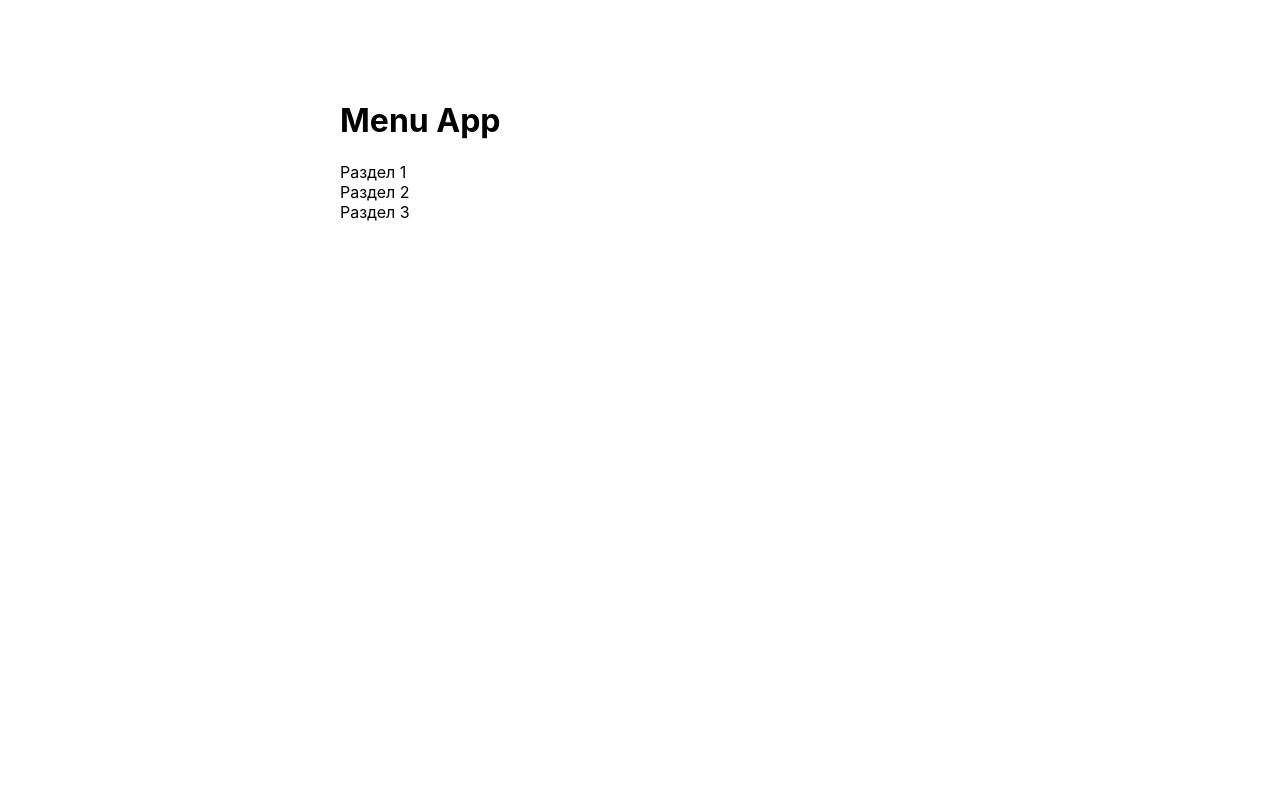
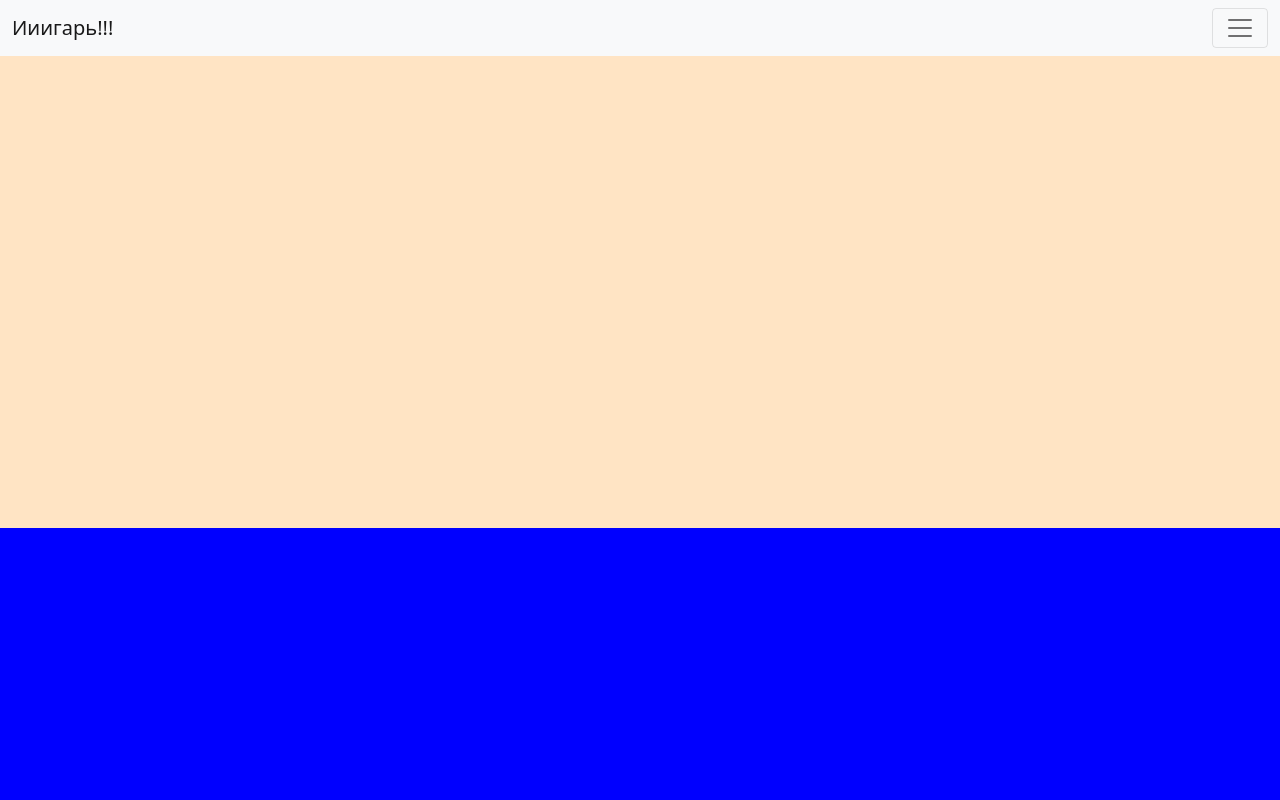
Before and after one commit to AlexanderPron/menu-app, a React (Create React App) app: page / in a window 1280 px wide. Shown: the top 800 px of the page. Built offline with nearby package versions, Linux system fonts and the light colour scheme.

Commit message:
nav-button v.1.0

```diff
--- a/package.json
+++ b/package.json
@@ -6,7 +6,9 @@
     "@testing-library/jest-dom": "^5.16.2",
     "@testing-library/react": "^12.1.4",
     "@testing-library/user-event": "^13.5.0",
+    "bootstrap": "^5.1.3",
     "react": "^17.0.2",
+    "react-bootstrap": "^2.2.1",
     "react-dom": "^17.0.2",
     "react-scripts": "5.0.0",
     "web-vitals": "^2.1.4"
--- a/src/App.js
+++ b/src/App.js
@@ -1,5 +1,6 @@
 import React from "react";
 import Menu from "./menu-components/Menu";
+import Content from "./menu-components/Content";
 
 function App() {
   const menuItemList = [
@@ -7,22 +8,25 @@ function App() {
         id: 1,
         isActive: false,
         value: "Раздел 1",
+        target: "chapter1",
     },
     {
         id: 2,
         isActive: false,
         value: "Раздел 2",
+        target: "chapter2",
     },
     {
         id: 3,
         isActive: false,
         value: "Раздел 3",
+        target: "chapter3",
     },
 ]
   return (
-    <div className="wrapper">
-      <h1>Menu App</h1>
+    <div>
       <Menu menuItems = {menuItemList} />
+      <Content menuItems = {menuItemList}/>
     </div>
   )
 }
--- /dev/null
+++ b/src/content.css
@@ -0,0 +1,15 @@
+.content {
+    padding-bottom: 3rem;
+}
+.chapter1 {
+    height: 33rem;
+    background-color: bisque;
+}
+.chapter2 {
+    height: 33rem;
+    background-color: blue;
+}
+.chapter3 {
+    height: 33rem;
+    background-color: red;
+}
--- a/src/index.css
+++ b/src/index.css
@@ -5,15 +5,10 @@ body {
     sans-serif;
   -webkit-font-smoothing: antialiased;
   -moz-osx-font-smoothing: grayscale;
+  scroll-behavior: smooth;
 }
 
 code {
   font-family: source-code-pro, Menlo, Monaco, Consolas, 'Courier New',
     monospace;
 }
-
-.wrapper {
-  padding-top: 5rem;
-  margin: 0 auto;
-  width: 600px;
-}
--- a/src/index.js
+++ b/src/index.js
@@ -3,6 +3,8 @@ import ReactDOM from 'react-dom';
 import './index.css';
 import App from './App';
 import reportWebVitals from './reportWebVitals';
+
+import 'bootstrap/dist/css/bootstrap.min.css';
 
 ReactDOM.render(
   <React.StrictMode>
--- a/src/menu-app.css
+++ /dev/null
@@ -1,7 +0,0 @@
-.menu {
-    padding: 0;
-}
-.menu-item {
-    list-style-type: none;
-    padding: 0;
-}
--- /dev/null
+++ b/src/menu-components/Content.js
@@ -0,0 +1,12 @@
+import React from "react";
+import "../content.css";
+export default function Content(props) {
+    return (
+        <div className="content">
+            {
+                props.menuItems.map(menuItem => {
+                    return <div className={menuItem.target} key = {menuItem.id}> <a name={menuItem.target}> </a> </div>
+                })}
+        </div>
+    )
+}
--- a/src/menu-components/Menu.js
+++ b/src/menu-components/Menu.js
@@ -1,13 +1,30 @@
 import React from "react";
-import MenuItem from "./MenuItem";
-import "../menu-app.css"
+import MenuItem from "./MenuItem"
+import {Navbar, Container, Offcanvas, Nav} from 'react-bootstrap';
 export default function Menu(props) {
     return (
-        <ul className="menu">
-            {
+        <Navbar bg="light" expand={false} fixed="top">
+        <Container fluid>
+            <Navbar.Brand href="#">Ииигарь!!!</Navbar.Brand>
+            <Navbar.Toggle aria-controls="offcanvasNavbar" />
+            <Navbar.Offcanvas
+            id="offcanvasNavbar"
+            aria-labelledby="offcanvasNavbarLabel"
+            placement="end"
+            >
+            <Offcanvas.Header closeButton>
+                <Offcanvas.Title id="offcanvasNavbarLabel">Гарри, с наступающим ДэРэ тебя!</Offcanvas.Title>
+            </Offcanvas.Header>
+            <Offcanvas.Body>
+                <Nav className="justify-content-end flex-grow-1 pe-3">
+                {
                 props.menuItems.map(menuItem => {
                     return <MenuItem menuItem = {menuItem} key = {menuItem.id} />
                 })}
-        </ul>
+                </Nav>
+            </Offcanvas.Body>
+            </Navbar.Offcanvas>
+        </Container>
+        </Navbar>
     )
 }
--- a/src/menu-components/MenuItem.js
+++ b/src/menu-components/MenuItem.js
@@ -1,7 +1,7 @@
 import React from "react";
-import "../menu-app.css"
+import {Nav} from 'react-bootstrap';
 export default function MenuItem(props) {
     return (
-        <li className="menu-item">{props.menuItem.value}</li>
+        <Nav.Link href={'#' + props.menuItem.target}>{props.menuItem.value}</Nav.Link>
     )
 }
```
Also changed, not shown: 1 other file (tests, documents, lock files or other folders).
